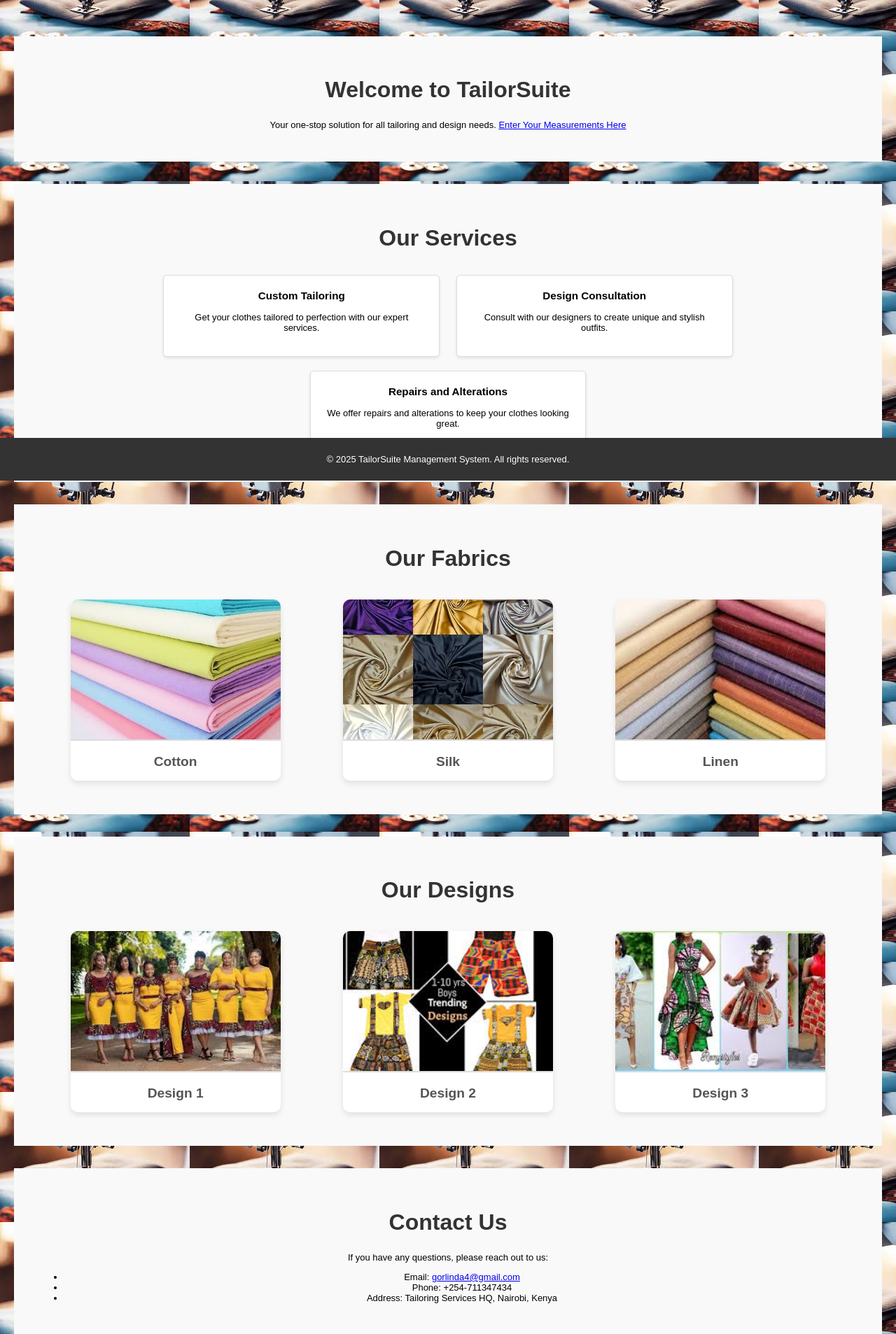
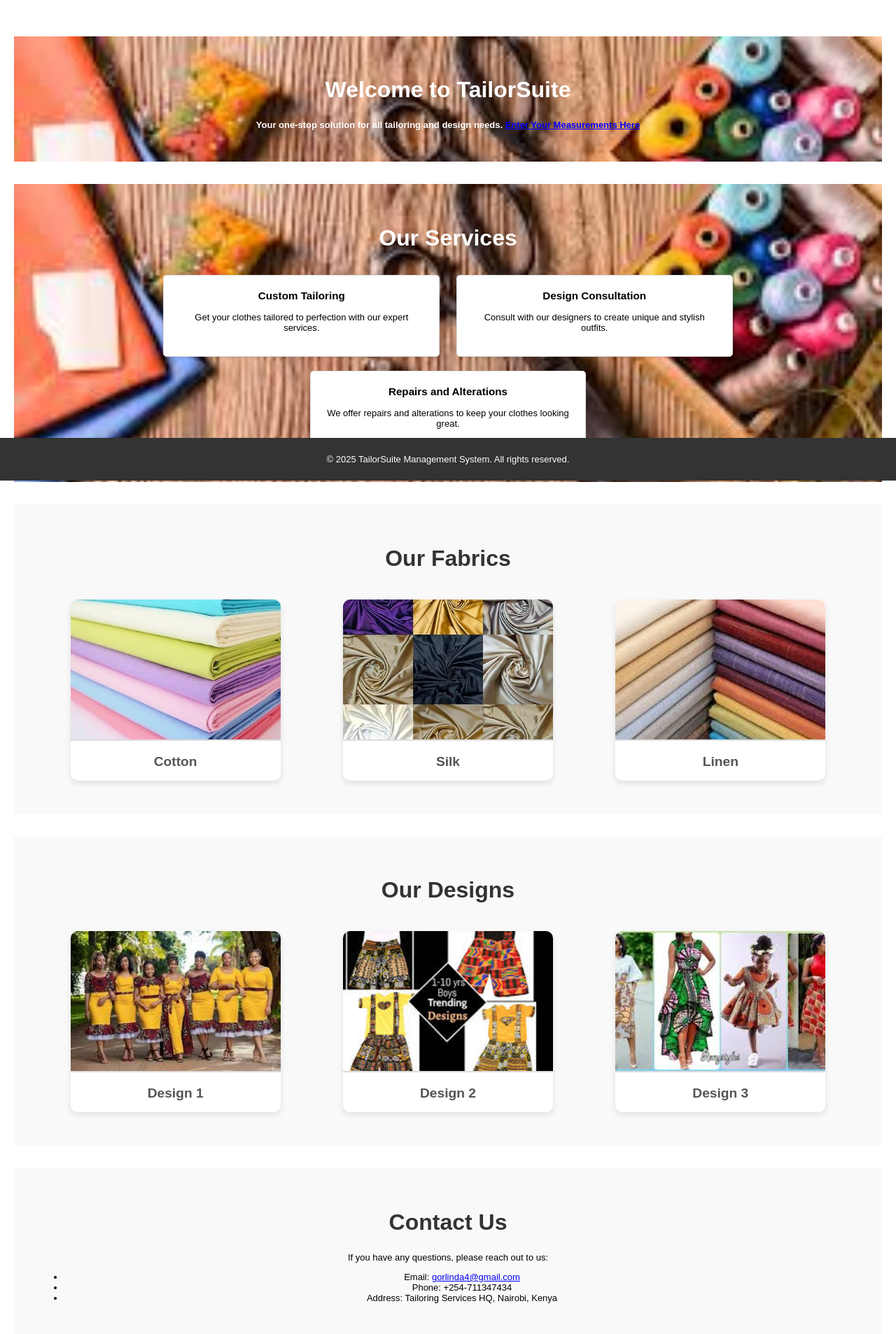
Before and after one commit to gorlinda4/TailorSuiteProject, a PHP site: page /index/home.html in a window 1280 px wide; the page is wider, and only the part inside the window is pictured. Shown: the part 113-2020 px from the top of that part at 70% size. Run offline with PHP 8.4, Linux system fonts and the light colour scheme; some libraries are stand-ins or nearby versions.

Commit message:
updated image

```diff
--- a/index/home.html
+++ b/index/home.html
@@ -6,6 +6,18 @@
     <link rel="stylesheet" href="/TailorSuiteProject/styles/home.css">
     <title>Tailoring and Design Management System</title>
     <style>
+        #welcome, #services {
+            background-image: url("/TailorSuiteProject/images/background6.jpeg");
+            background-size: cover;
+            background-repeat: no-repeat;
+
+        }
+
+        .style {
+            color: white;
+            font-weight: bolder;
+        }
+
         #map {
             height: 300px;
             width: 100%;
@@ -37,11 +49,11 @@
 
     <main>
     <section id="welcome">
-        <h2>Welcome to TailorSuite</h2>
-        <p>Your one-stop solution for all tailoring and design needs. <a href="/TailorSuiteProject/index/measurements.html">Enter Your Measurements Here</a></p>
+        <h2 class="style">Welcome to TailorSuite</h2>
+        <p class="style">Your one-stop solution for all tailoring and design needs. <a href="/TailorSuiteProject/index/measurements.html" style="color: blue;">Enter Your Measurements Here</a></p>
     </section>
     <section id="services">
-        <h2>Our Services</h2>
+        <h2 class="style">Our Services</h2>
         <div class="service-card">
             <h3>Custom Tailoring</h3>
             <p>Get your clothes tailored to perfection with our expert services.</p>
@@ -56,7 +68,7 @@
         </div>
     </section>
 
-    <!-- Fabrics Section -->
+
 <section class="fabrics">
     <h2>Our Fabrics</h2>
     <div class="fabric-grid">
@@ -75,7 +87,7 @@
     </div>
 </section>
 
-<!-- Designs Section -->
+
 <section class="designs">
     <h2>Our Designs</h2>
     <div class="design-grid">
--- a/styles/home.css
+++ b/styles/home.css
@@ -3,7 +3,6 @@ body {
     font-size: small;
     margin: 0;
     padding: 0;
-    background-image: url("/TailorSuiteProject/images/background2.jpeg");
 }
 
 header {
```
Also changed, not shown: images/background4.jpeg (added), images/background5.jpeg (added), images/background6.jpeg (added), images/background7.jpeg (added).
